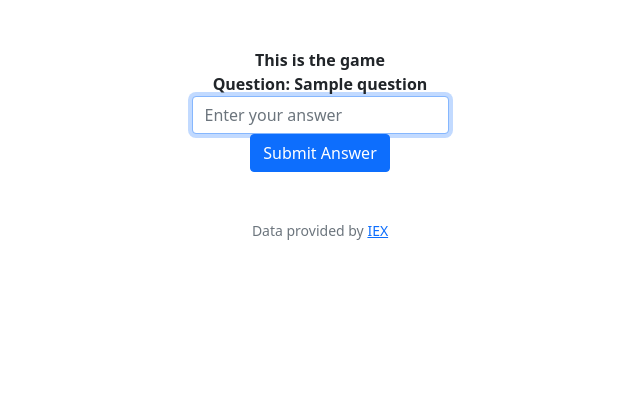
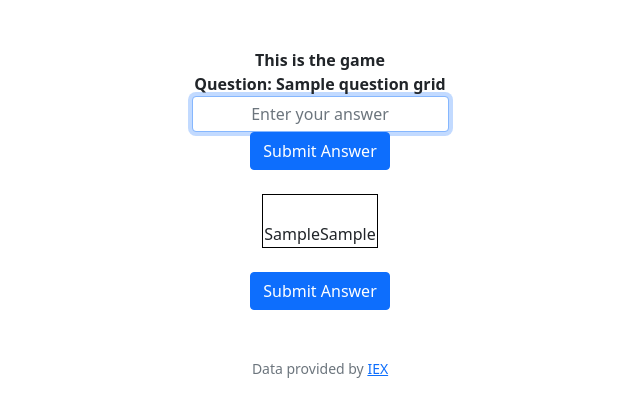
Before and after one commit to nthGH1030/Sudoku, a Flask app: template Backend/flaskr/templates/game.html in a window 1280 px wide. Shown: the part 76-493 px from the top of the page, without its empty margins (320-960 px from the left). Run offline with Flask 3, Linux system fonts and the light colour scheme; the template is opened without the code that fills it: most values are stand-ins (such as "Sample title", 1, 10 or a date in 2020).

Commit message:
Question display in grid:

```diff
--- a/Backend/flaskr/static/styles.css
+++ b/Backend/flaskr/static/styles.css
@@ -21,3 +21,23 @@ nav .navbar-brand .green
 {
     color: #2e944b;
 }
+
+/* format for table and cells */
+.border-right-width {
+    border-right-width: thick;
+    border-right-color: black;
+}
+
+.border-bottom-width {
+    border-bottom-width: thick;
+    border-bottom-color: black;
+}
+
+.form-center-grid {
+    margin: 0 auto;
+    max-width: 400px;
+}
+
+.form-table {
+    margin: 0 auto;
+}
--- a/Backend/flaskr/templates/game.html
+++ b/Backend/flaskr/templates/game.html
@@ -10,7 +10,7 @@
 
 </div>
 <div>
-    <b>Question: {{question}}</b>
+    <b>Question: {{questionGrid}}</b>
 </div>
 
 <div>
@@ -22,9 +22,64 @@
     </form>
 
 </div>
+<div>
+    <br>
+</div>
+<div>
+    <style>
+        table {
+          border-collapse: collapse;
+        }
+        td {
+          width: 40px;
+          height: 40px;
+          text-align: center;
+          border: 1px solid #000;
+        }
+        .thick-border {
+            border-width: 3px;
+        }
+        input {
+          width: 100%;
+          height: 100%;
+          font-size: 18px;
+          text-align: center;
+          border: none;
+        }
+    </style>
+    <head>
+        <title>Sudoku Grid</title>
+    </head>
+    <body>
+        <form method="POST" action="/" class = "form-center-grid">
+            <table class = "form-table">
+                {% set row_count = rowInitial|length %}
+                {% set col_count = colInitial|length %}
+                {% for row_index in range(row_count) %}
+                <tr {% if row_index == 2 or row_index == 5 %} class="border-bottom-width"{% endif %}>
+                    {% for col_index in range(col_count) %}
+                    <td {% if col_index == 2 or col_index == 5 %} class="border-right-width"{% endif %}>
+                        <div>
+                            <input type="number" min="1" max="9" name="{{ rowInitial[row_index] }}{{ colInitial[col_index] }}"
+                            {% if questionGrid[rowInitial[row_index] + colInitial[col_index]] != "0" %}
+                                value="{{ questionGrid[rowInitial[row_index] + colInitial[col_index]] }}"
+                            {% endif %}
+                            >
+                        </div>
+                        <div>
+                            {{ rowInitial[row_index] }}{{ colInitial[col_index] }}
+                        </div>
 
-<div>
-
+                    </td>
+                    {% endfor %}
+                </tr>
+                {% endfor %}
+            </table>
+            <div>
+                <br>
+            </div>
+            <button class="btn btn-primary" type="submit">Submit Answer</button>
+        </form>
 </div>
 
 
```
Also changed, not shown: Backend/flaskr/routes.py (+15 -1 lines).
